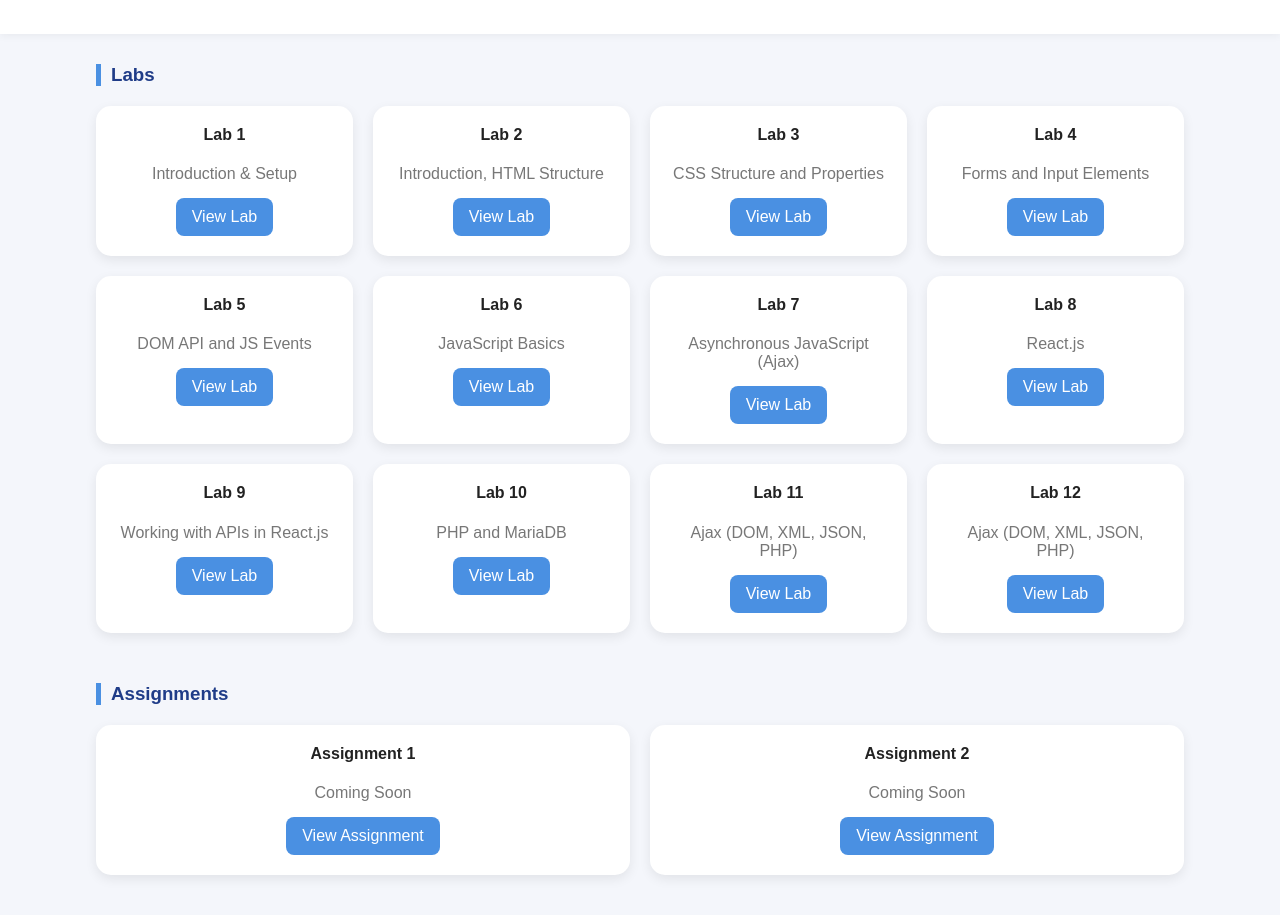
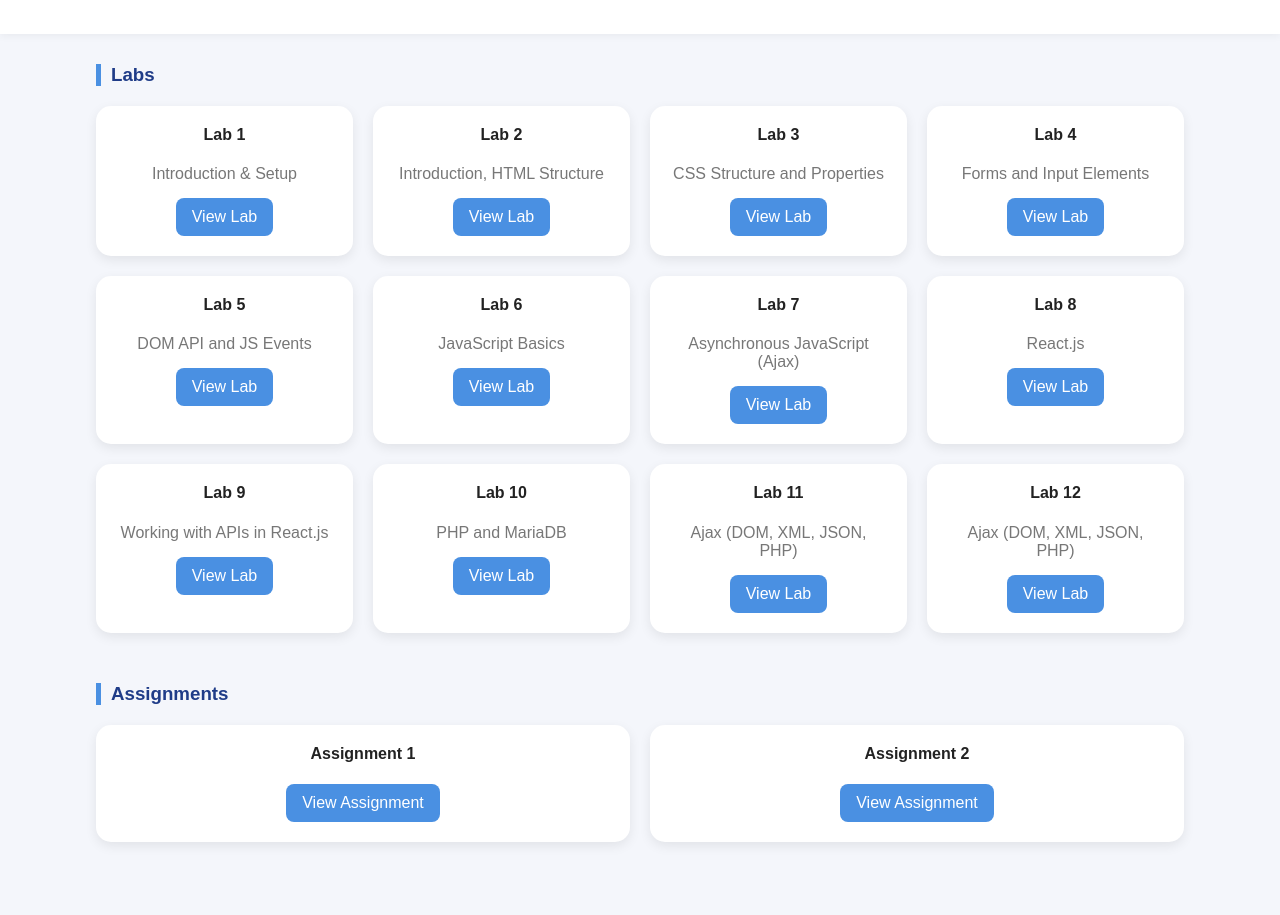
Before and after one commit to RawanHakami/portfolio, a plain HTML site: page index.html in a window 1280 px wide. Shown: the part 155-1070 px from the top of the page. After the commit the page ends 1047 px from the top, so only its background shows below. Drawn offline with Linux system fonts and the light colour scheme.

Commit message:
index.html

```diff
--- a/index.html
+++ b/index.html
@@ -100,12 +100,10 @@
 
                 <div class="card">
                     <h4>Assignment 1</h4>
-                    <p>Coming Soon</p>
                     <a href="https://rawanhakami.github.io/Assignment-1-Personal-Website-Using-HTML-CSS--/">View Assignment</a>
                 </div>
                 <div class="card">
                     <h4>Assignment 2</h4>
-                    <p>Coming Soon</p>
                     <a href="#">View Assignment</a>
                 </div>
 
```
